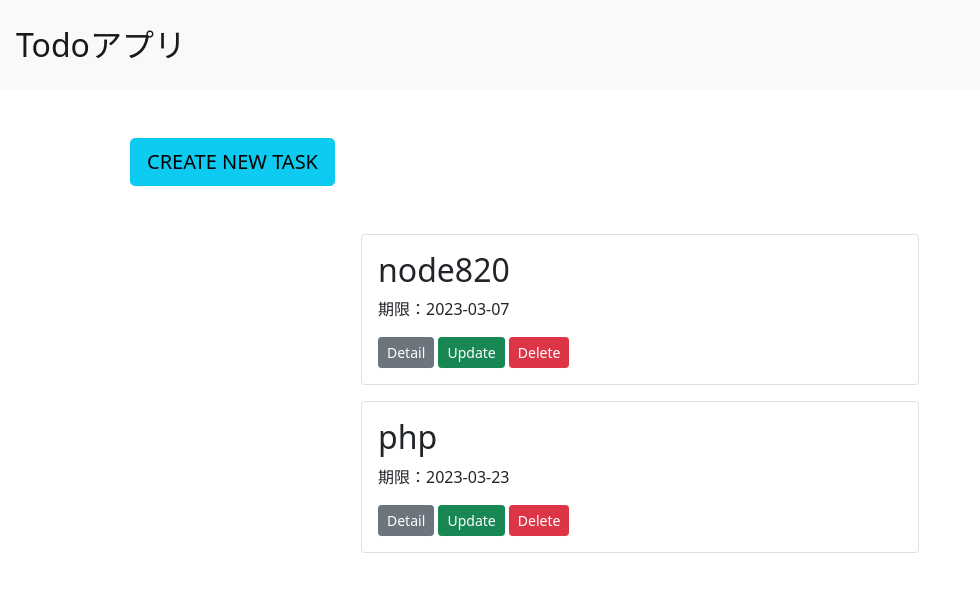
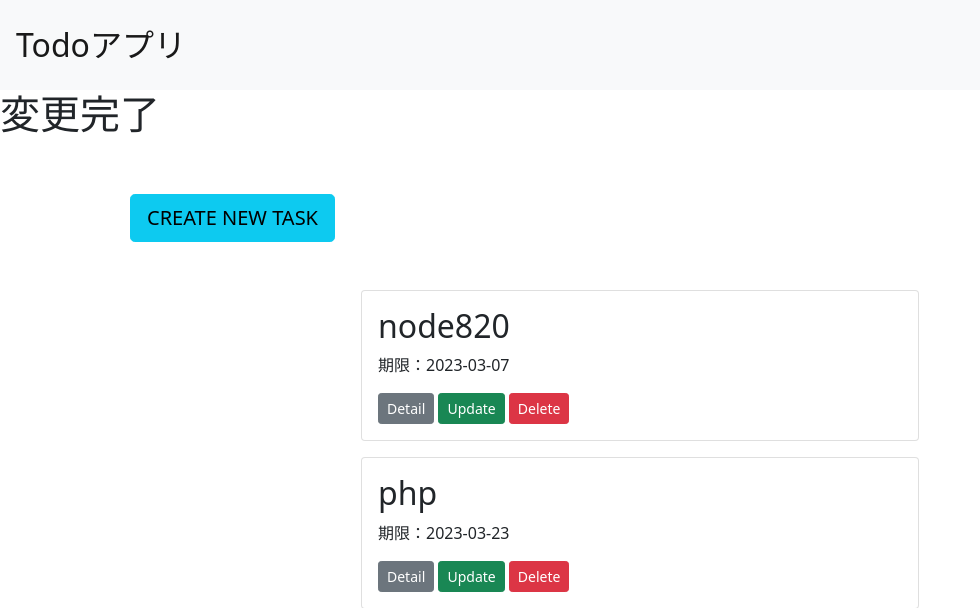
Before and after one commit to kazuma0617/todo-app01, a Flask app: page / in a window 1280 px wide. Shown: the top 608 px of the page, without its empty margins (0-980 px from the left). Run offline with Flask 3, Linux system fonts and the light colour scheme.

Commit message:
ファイルの変更

```diff
--- a/templates/index.html
+++ b/templates/index.html
@@ -1,6 +1,8 @@
 {% extends 'base.html' %}
 
 {% block body %}
+<h1>変更完了</h1>
+
 <div class="container">
     <a class="btn btn-info btn-lg m-5" href="/create" role="button">CREATE NEW TASK</a>
     {% for post in posts %}
```
